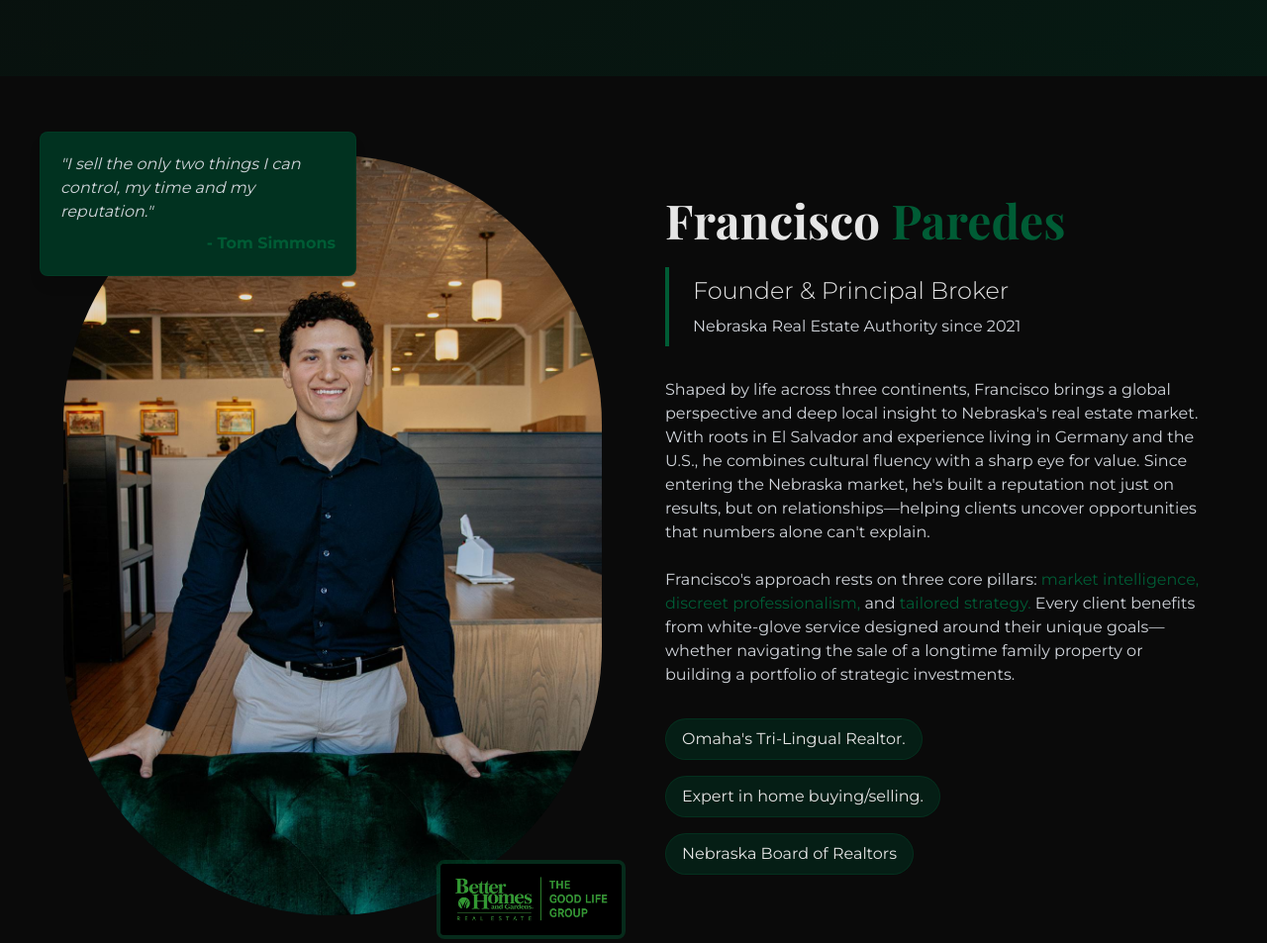
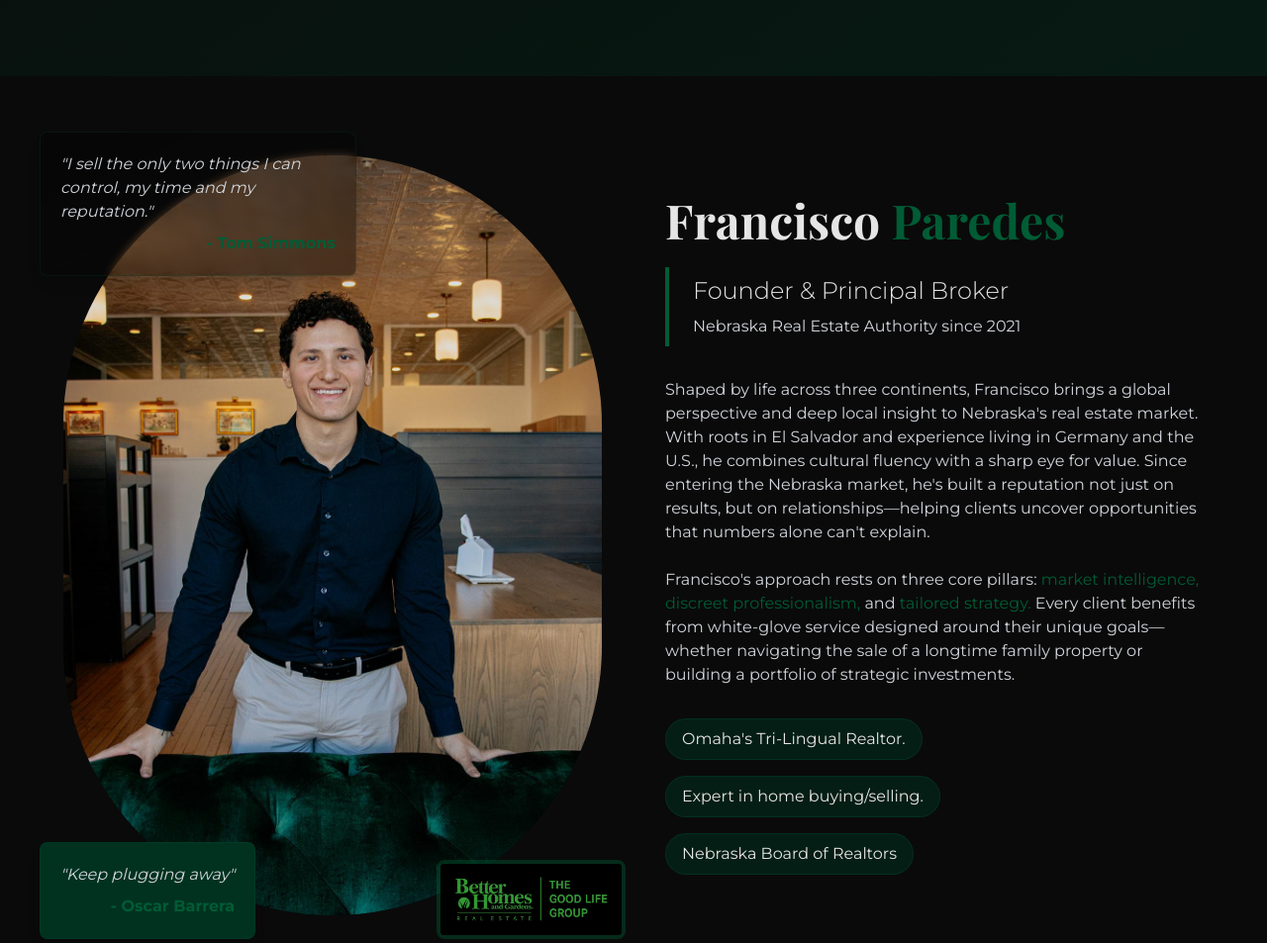
Before and after one commit to DigitalMango/ParedesRealty, a plain HTML site: page index.html in a window 1280 px wide. Shown: the part 2965-3918 px from the top of the page at 99% size. Drawn offline with nearby package versions, Linux system fonts and the light colour scheme.

Commit message:
Added a second text bubble on the about section

```diff
--- a/index.html
+++ b/index.html
@@ -523,10 +523,15 @@ document.getElementById('toggleContact').addEventListener('click', () => {
                     <div class="relative">
                         <img src="img/personal/classic.jpg" alt="Francisco Paredes" class="w-90 h-90 rounded-full object-cover"> <!-- Francisco Image -->
                         <img src="img/logos/GreenBold.jpg" alt="About Image" class="absolute -bottom-6 -right-6 w-90 h-20 rounded-lg border-4 border-accent/40 object-cover">
-                        <div class="absolute -top-6 -left-6 bg-deepgreen p-5 rounded-lg shadow-lg border border-accent/20 max-w-xs">
+                        <div class="absolute -top-6 -left-6 bg-gradient-to-br from-black/40 via-black/20 to-black/40 backdrop-blur-sm p-5 rounded-lg shadow-lg border border-accent/20 max-w-xs">
                             <p class="text-gray-300 italic">"I sell the only two things I can control, my time and my reputation."</p>
                             <p class="text-accent font-bold mt-2 text-right">- Tom Simmons</p>
                         </div>
+                        <div class="absolute -bottom-6 -left-6 bg-deepgreen p-5 rounded-lg shadow-lg border border-accent/20 max-w-xs">
+                            <p class="text-gray-300 italic">"Keep plugging away"</p>
+                            <p class="text-accent font-bold mt-2 text-right">- Oscar Barrera</p>
+                        </div>
+
                     </div>
                 </div>
 
```
Also changed, not shown: img/logos/BHGBlackBG.jpg (added).
